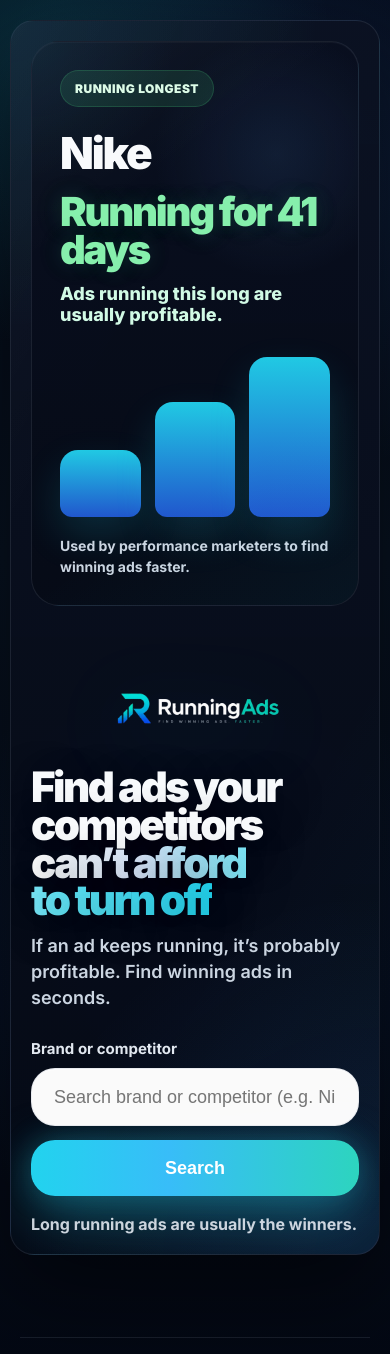
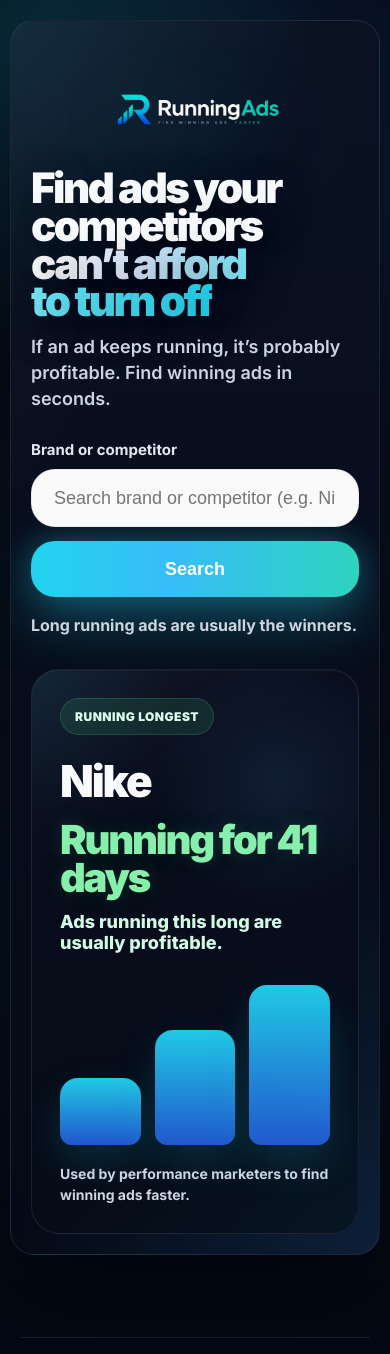
Before and after one commit to NivdoX/ad-finder-mvp, a Flask app: page / in a window 390 px wide. Shown: the part 96-1450 px from the top of the page. Run offline with Flask 3, Linux system fonts and the light colour scheme; parts of the project's set-up code (start-up, migrations or seed data) failed here and were passed over; some libraries are stand-ins or nearby versions.

Commit message:
Fix mobile hero section order

```diff
--- a/static/styles.css
+++ b/static/styles.css
@@ -676,7 +676,7 @@ body {
     }
 
     .hero-right {
-        order: -1;
+        order: 1;
     }
 
     .hero-visual-card {
```
